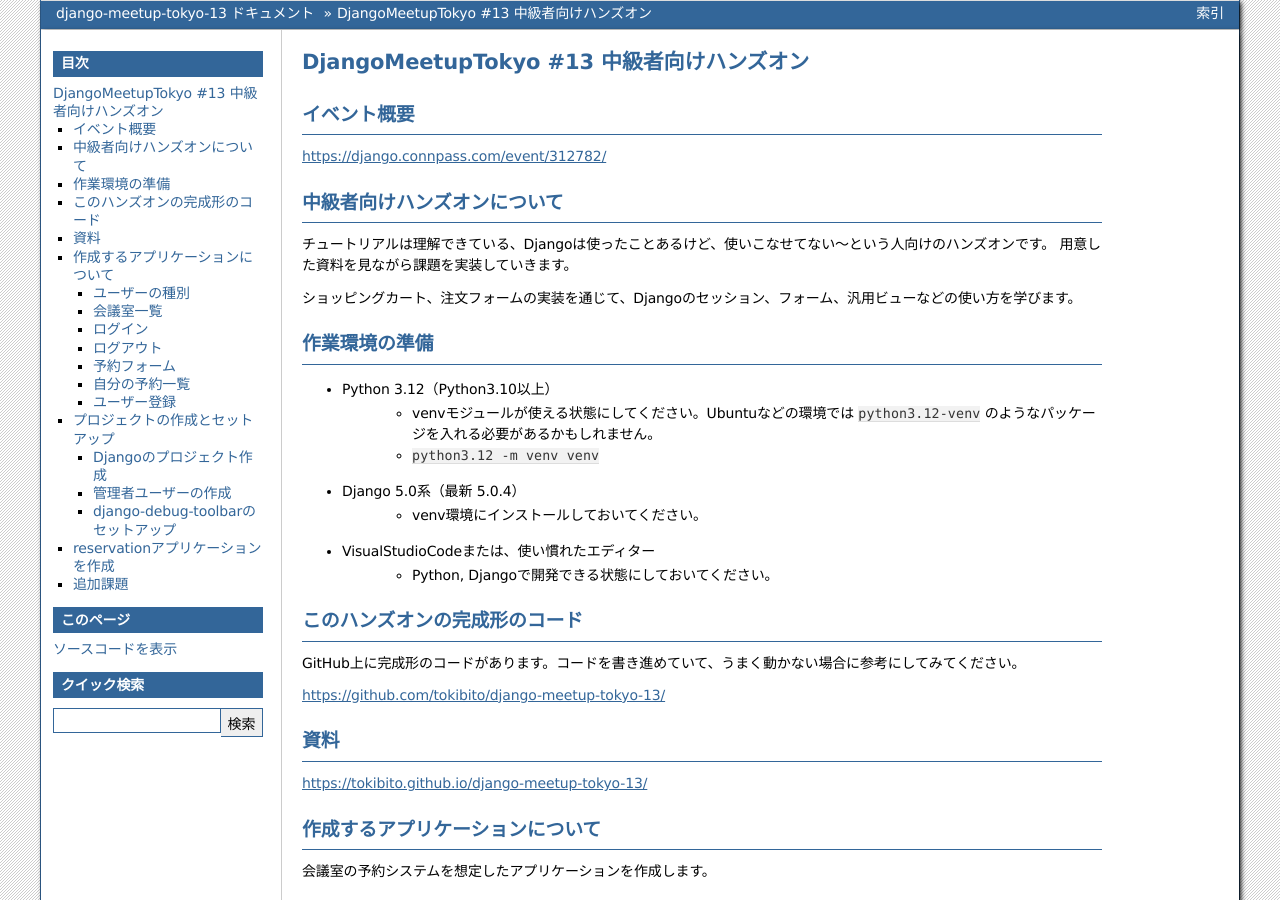
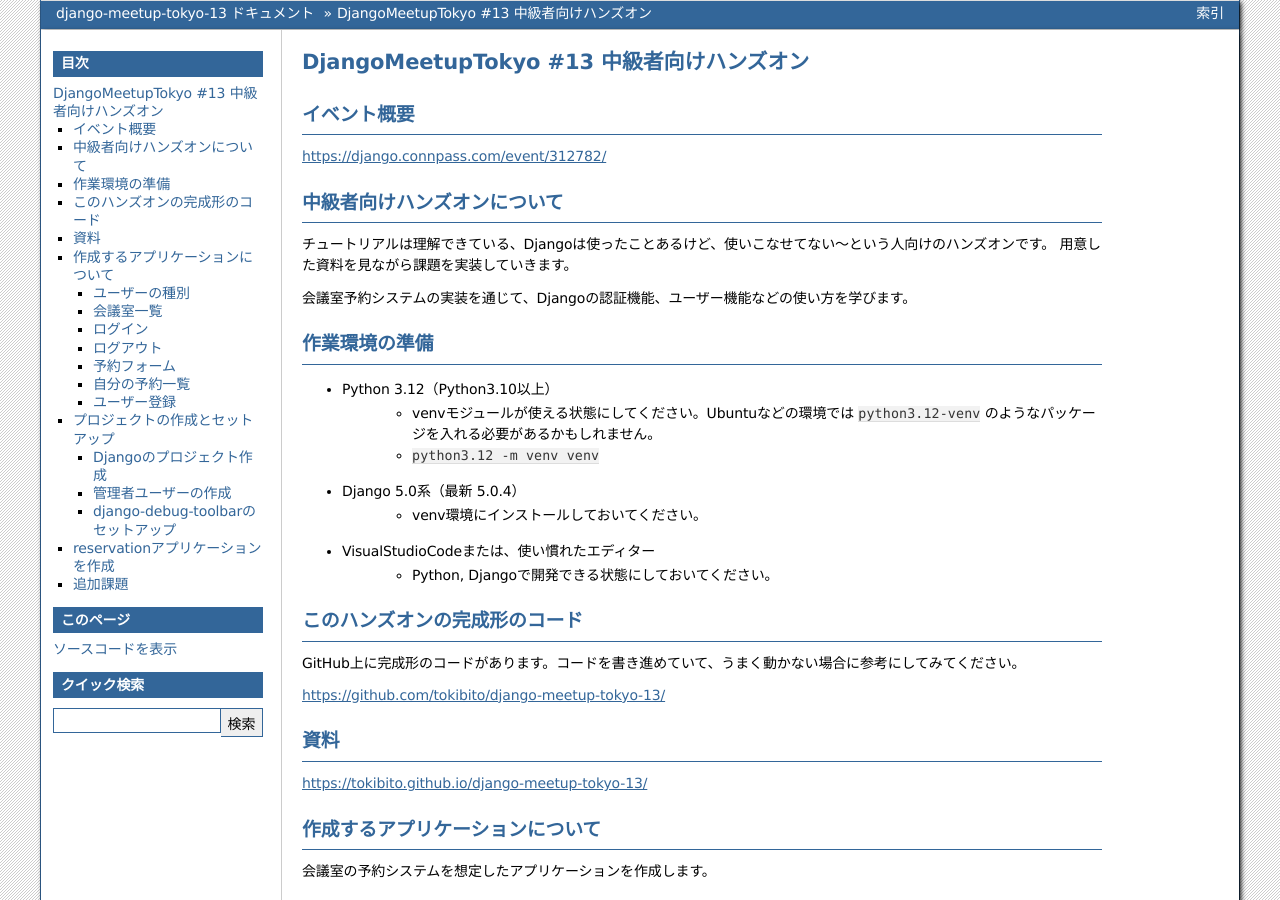
Before and after one commit to tokibito/django-meetup-tokyo-13, a Sphinx documentation site: the page built from docs/source/index.rst, in a window 1280 px wide and 900 px high. Built offline with Sphinx 7.4.7, drawn with Linux system fonts in a browser that asks for light colours.

Commit message:
update index

```diff
--- a/docs/source/index.rst
+++ b/docs/source/index.rst
@@ -11,7 +11,7 @@
 
 チュートリアルは理解できている、Djangoは使ったことあるけど、使いこなせてない～という人向けのハンズオンです。 用意した資料を見ながら課題を実装していきます。
 
-ショッピングカート、注文フォームの実装を通じて、Djangoのセッション、フォーム、汎用ビューなどの使い方を学びます。
+会議室予約システムの実装を通じて、Djangoの認証機能、ユーザー機能などの使い方を学びます。
 
 作業環境の準備
 --------------
```
